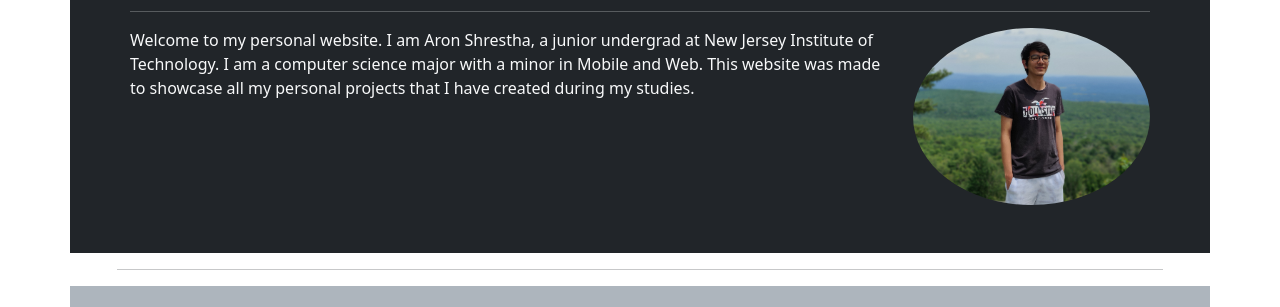
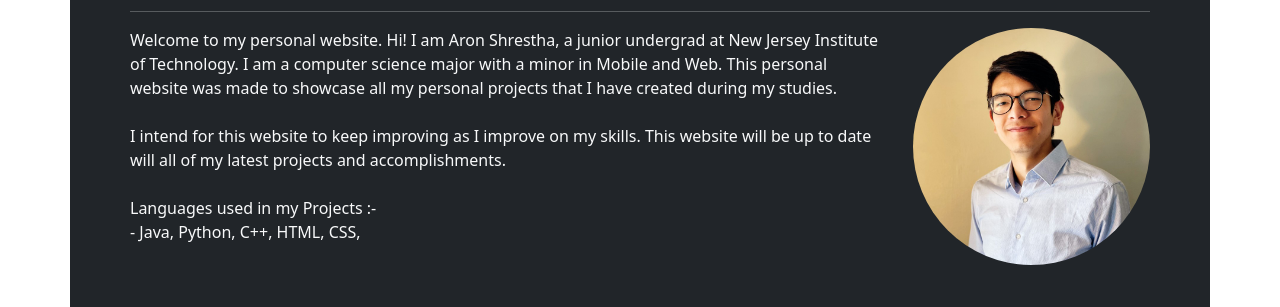
Before and after one commit to aron-s/WebProject, a plain HTML site: page index.html in a window 1280 px wide. Shown: the part 244-551 px from the top of the page. Drawn offline with nearby package versions, Linux system fonts and the light colour scheme.

Commit message:
Second commit

```diff
--- a/index.html
+++ b/index.html
@@ -77,9 +77,13 @@
                 <h1 class="display-5 text-center">Welcome to my Website</h1>
                 <hr>
                 <div class="row">
-                    <p class="col-md-7 col-lg-9">Welcome to my personal website. I am Aron Shrestha, a junior undergrad at New Jersey Institute of Technology. I am a computer science
-                        major with a minor in Mobile and Web. This website was made to showcase all my personal projects that I have created during my studies.</p>
-                    <img src="./images/mypic.jpg" class="col-md-5 col-lg-3 img-fluid rounded-circle float-end mx-auto" style="max-width: 350px;" alt="A picture of me">
+                    <p class="col-md-8 col-lg-9">Welcome to my personal website. Hi! I am Aron Shrestha, a junior undergrad at New Jersey Institute of Technology. I am a computer science
+                        major with a minor in Mobile and Web. This personal website was made to showcase all my personal projects that I have created during my studies. <br><br>
+                        I intend for this website to keep improving as I improve on my skills. This website will be up to date will all of my latest projects and accomplishments.<br><br>
+                        Languages used in my Projects :- <br>
+                        - Java, Python, C++, HTML, CSS,
+                    </p>
+                    <img src="./images/mypic1.jpg" class="col-md-4 col-lg-3 img-fluid rounded-circle float-end mx-auto" style="max-width: 350px;" alt="A picture of me">
                 </div>
             </div>
         </div>
```
Also changed, not shown: pages/aboutme.html (+4 -3 lines), pages/cproj.html (+1 -1 lines), images/mypic1.jpg (added).
